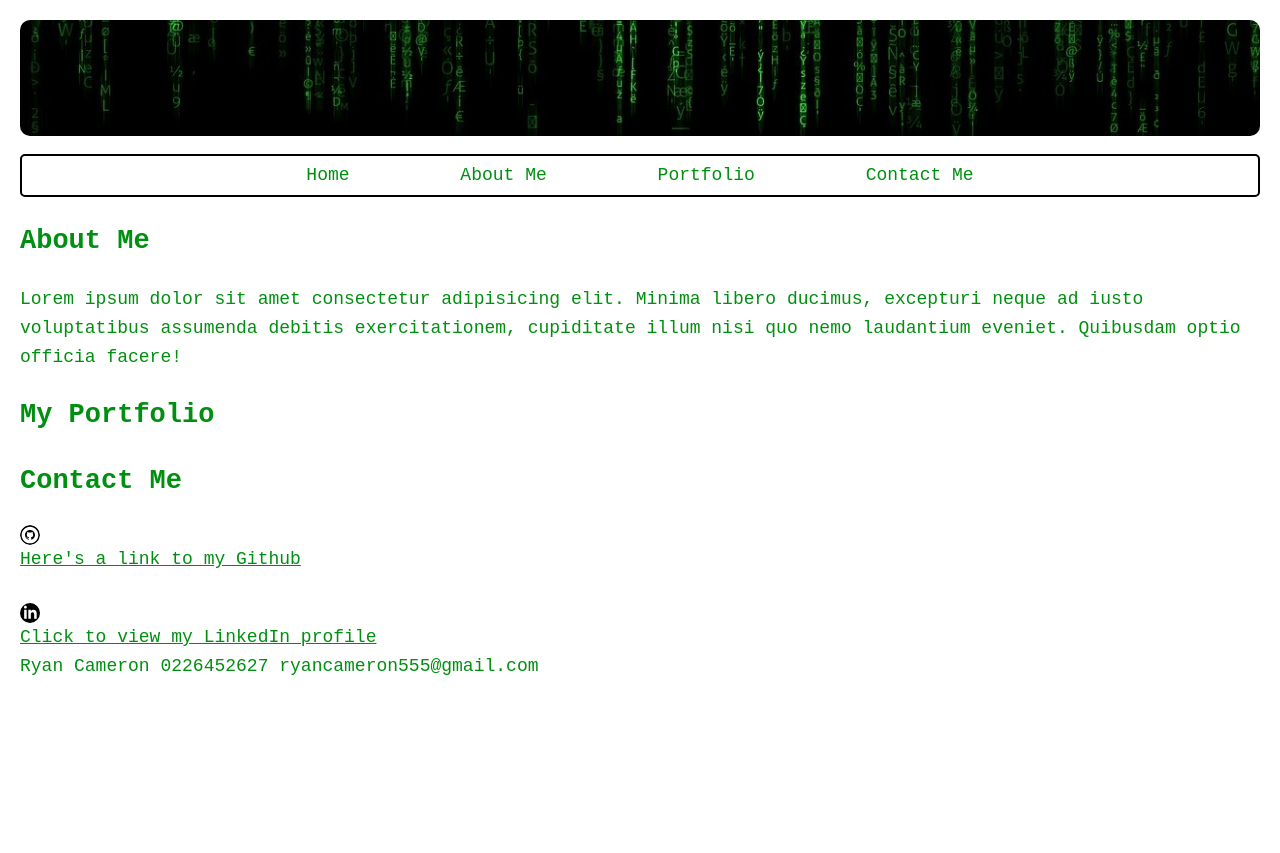
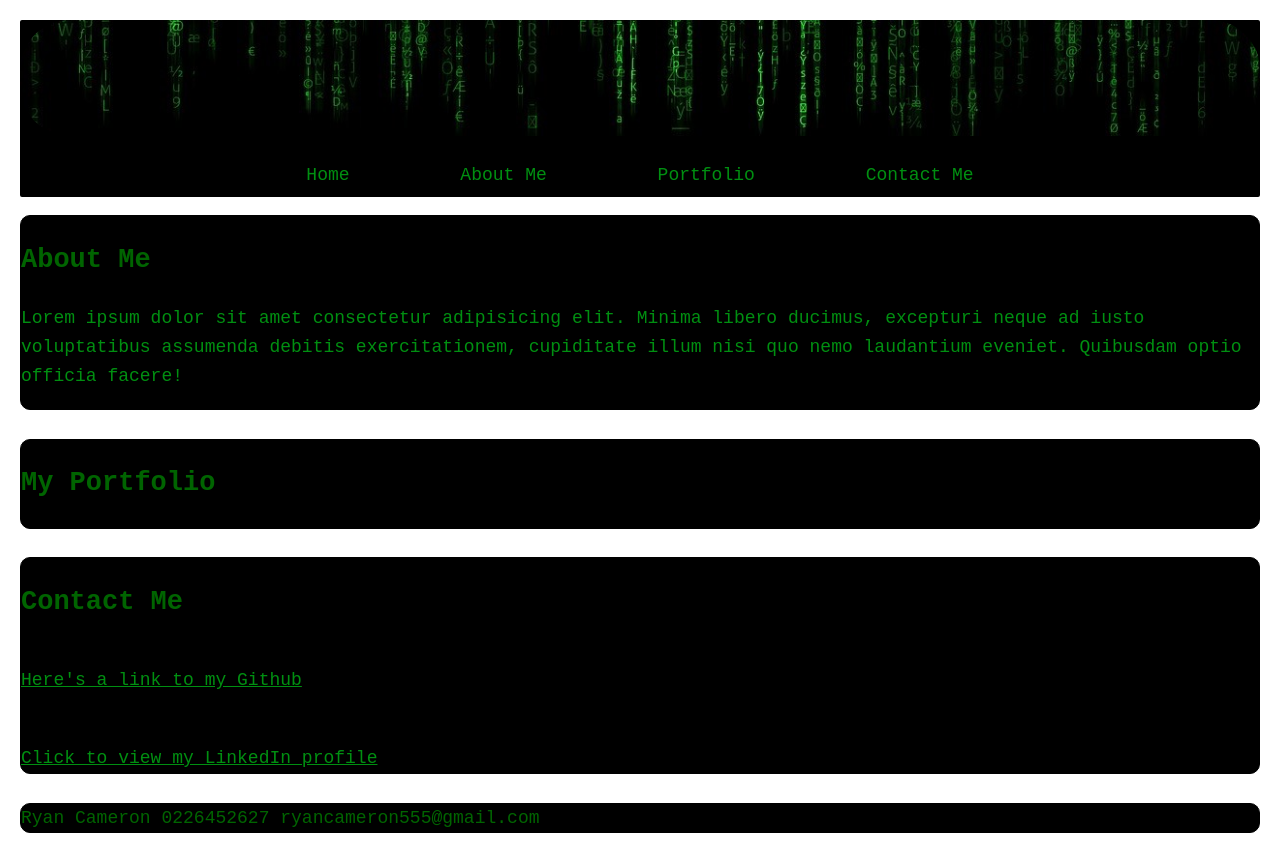
Before and after one commit to ryancameron555/ryancameron555.github.io, a plain HTML site: page index.html in a window 1280 px wide. Before the commit the page ends 800 px from the top, so only its background shows below. Drawn offline with Linux system fonts and the light colour scheme.

Commit message:
In progress - updated CSS

```diff
--- a/index.html
+++ b/index.html
@@ -22,16 +22,23 @@
       </nav>
     </header>
     <main>
-    <h2 id="about">About Me</h2>
+      <div class="content">
+    <h2>About Me</h2>
     <p>Lorem ipsum dolor sit amet consectetur adipisicing elit. Minima libero ducimus, excepturi neque ad iusto voluptatibus assumenda debitis exercitationem, cupiditate illum nisi quo nemo laudantium eveniet. Quibusdam optio officia facere!</p>
-
+  </div>
+  <br>
+  <div class="content">
     <h2 id="portfolio">My Portfolio</h2>
-
+  </div>
+  <br>
+  <div class="content">
     <h2 id="contact">Contact Me</h2>
     <img src="images/iconmonstr-github-5.svg" alt="GitHub Logo" height="20" href="https://github.com/ryancameron555/ryancameron555.github.io" target="_blank">
     <a href="https://github.com/ryancameron555/ryancameron555.github.io" target="_blank">Here's a link to my Github</a><br><br>
     <img src="images/iconmonstr-linkedin-3.svg" alt="LinkedIn Logo" height="20">
-    <a href="https://www.linkedin.com/in/ryan-cameron-003686158?lipi=urn%3Ali%3Apage%3Ad_flagship3_profile_view_base_contact_details%3BwSkHFkYfRIOZ6n9%2BtlM7Gw%3D%3D" target="_blank">Click to view my LinkedIn profile</a>
+    <a href="https://www.linkedin.com/in/ryan-cameron-003686158?lipi=urn%3Ali%3Apage%3Ad_flagship3_profile_view_base_contact_details%3BwSkHFkYfRIOZ6n9%2BtlM7Gw%3D%3D" target="_blank" >Click to view my LinkedIn profile</a>
+    </div>
   </main>
+  <br>
   <footer>Ryan Cameron 0226452627 ryancameron555@gmail.com</footer>
 </html>
--- a/styles.css
+++ b/styles.css
@@ -9,7 +9,6 @@ nav ul {
   border-radius: 5px;
   padding: 0.2px;
   font-size: 100%;
-  position: sticky;
 }
 
 nav ul li {
@@ -27,6 +26,8 @@ nav {
   border-color: black;
   border-radius: 2px;
   border-width: 2px;
+  background-color: black;
+  position: sticky;
 }
 
 body {
@@ -35,14 +36,20 @@ body {
   line-height: 1.6;
   box-sizing: border-box;
   background-color: white;
-  color: #008f11;
+  color: darkgreen;
   margin: 20px;
+}
+
+.content {
+  background-color: black;
+  border: 1px solid black;
+  border-radius: 10px;
 }
 
 img,
 picture,
 svg {
-  border-radius: 10px;
+  border-radius: 50px;
   max-width: 100%;
   display: block;
 }
@@ -70,3 +77,9 @@ a:hover {
 a:active {
   color: blue;
 }
+
+footer {
+  background-color: black;
+  border: 1px solid black;
+  border-radius: 10px;
+}
```
